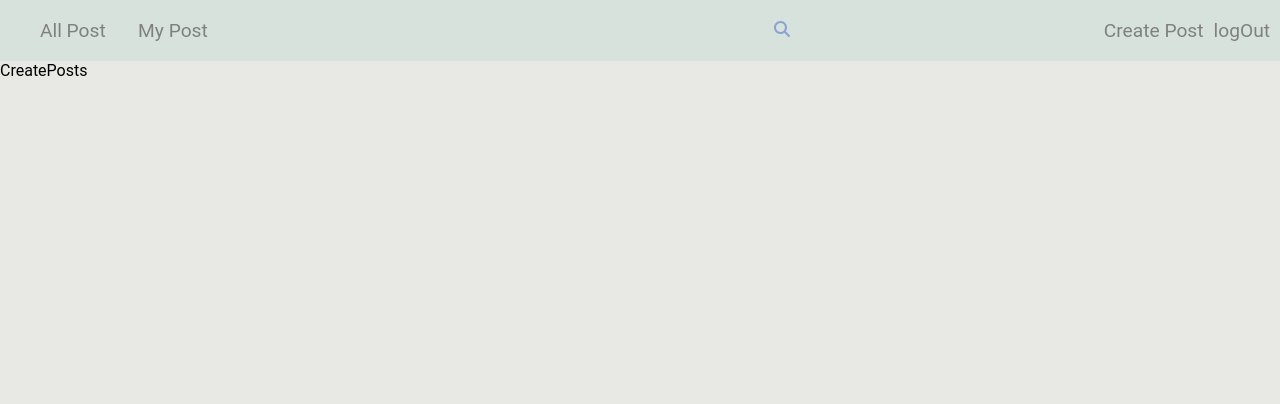
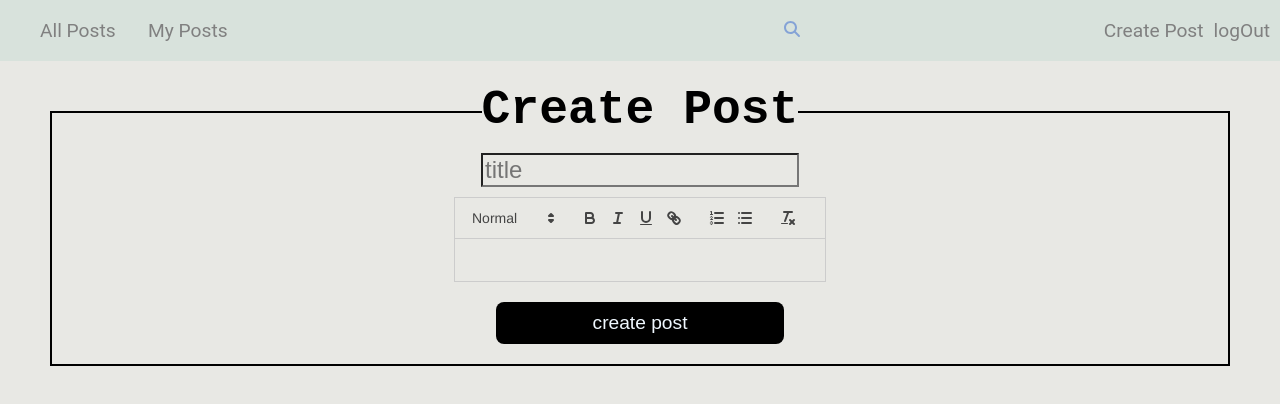
Before and after one commit to amaan-aly246/forum-website, a React (Vite) app in the folder client/: page /createPost in a window 1280 px wide. Shown: the top 404 px of the page. Built offline with nearby package versions, Linux system fonts and the light colour scheme.

Commit message:
create post ui done

```diff
--- a/client/package.json
+++ b/client/package.json
@@ -18,6 +18,7 @@
     "nanoid": "^5.0.1",
     "react": "^18.2.0",
     "react-dom": "^18.2.0",
+    "react-quill": "^2.0.0",
     "react-router-dom": "^6.16.0"
   },
   "devDependencies": {
--- a/client/src/App.jsx
+++ b/client/src/App.jsx
@@ -5,7 +5,6 @@ import AllPosts from "./components/AllPosts/AllPosts"
 import MyPosts from "./components/MyPosts/MyPosts"
 import Login from "./components/Login/Login"
 import Register from "./components/Register/Register"
-import LogOut from "./components/LogOut/LogOut"
 import CreatePosts from "./components/CreatePosts/CreatePosts"
 function App() {
   return (
@@ -16,7 +15,6 @@ function App() {
           <Route path="/myPost" element={<MyPosts />} />
           <Route path="/login" element={<Login></Login>} />
           <Route path="/register" element={<Register />} />
-          <Route path="/logout" element={<LogOut></LogOut>} />
           <Route path="/createPost" element={<CreatePosts />} />
         </Route>
       </Routes>
--- a/client/src/components/CreatePosts/CreatePosts.css
+++ b/client/src/components/CreatePosts/CreatePosts.css
@@ -0,0 +1,7 @@
+form > h2{
+    font-family: 'Courier New', Courier, monospace;
+    position: absolute;
+    transform: translateY(-90px);
+    background-color: #e8e8e4;
+    margin-bottom: 10px;
+}
--- a/client/src/components/CreatePosts/CreatePosts.jsx
+++ b/client/src/components/CreatePosts/CreatePosts.jsx
@@ -1,7 +1,23 @@
-import React from "react";
+import React , {useState} from "react";
 import './CreatePosts.css';
+import ReactQuill from 'react-quill';
+import 'react-quill/dist/quill.snow.css';
 function CreatePosts() {
-  return <div>CreatePosts</div>;
+const [title, setTitle] = useState('');
+const [body, setBody] = useState('');
+
+  return (
+    <form style={{border: '2px solid black'
+    , padding: '20px',
+    marginInline: '50px',
+    marginTop: '50px',
+    }}>
+      <h2>Create Post </h2>
+      <input type="text" style={{backgroundColor: '#e8e8e4', marginTop: '20px'}} placeholder="title" value={title} onChange={(event)=> setTitle(event.target.value)} />
+      <ReactQuill theme="snow" value={body} onChange={ (body)=> setBody(body)} />
+      <button  style={{marginTop: '20px'}}>create post</button>
+    </form>
+  )
 }
 
 export default CreatePosts;
--- a/client/src/components/Header/Header.jsx
+++ b/client/src/components/Header/Header.jsx
@@ -15,10 +15,10 @@ function Header() {
       <nav className="nav-container">
         <ul>
           <li>
-            <Link to="/">all post</Link>
+            <Link to="/">all posts</Link>
           </li>
           <li>
-            <Link to="/myPost">my post</Link>
+            <Link to="/myPost">my posts</Link>
           </li>
           <li></li>
         </ul>
```
Also changed, not shown: 1 other file (tests, documents, lock files or other folders).
